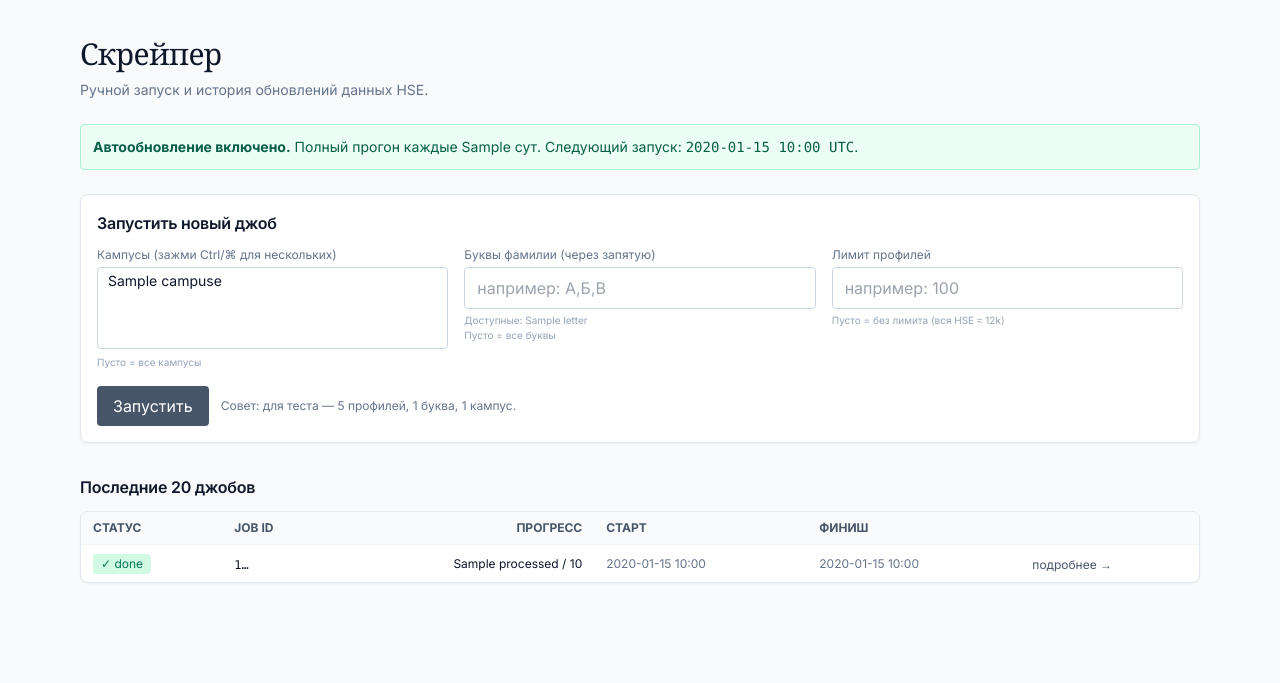
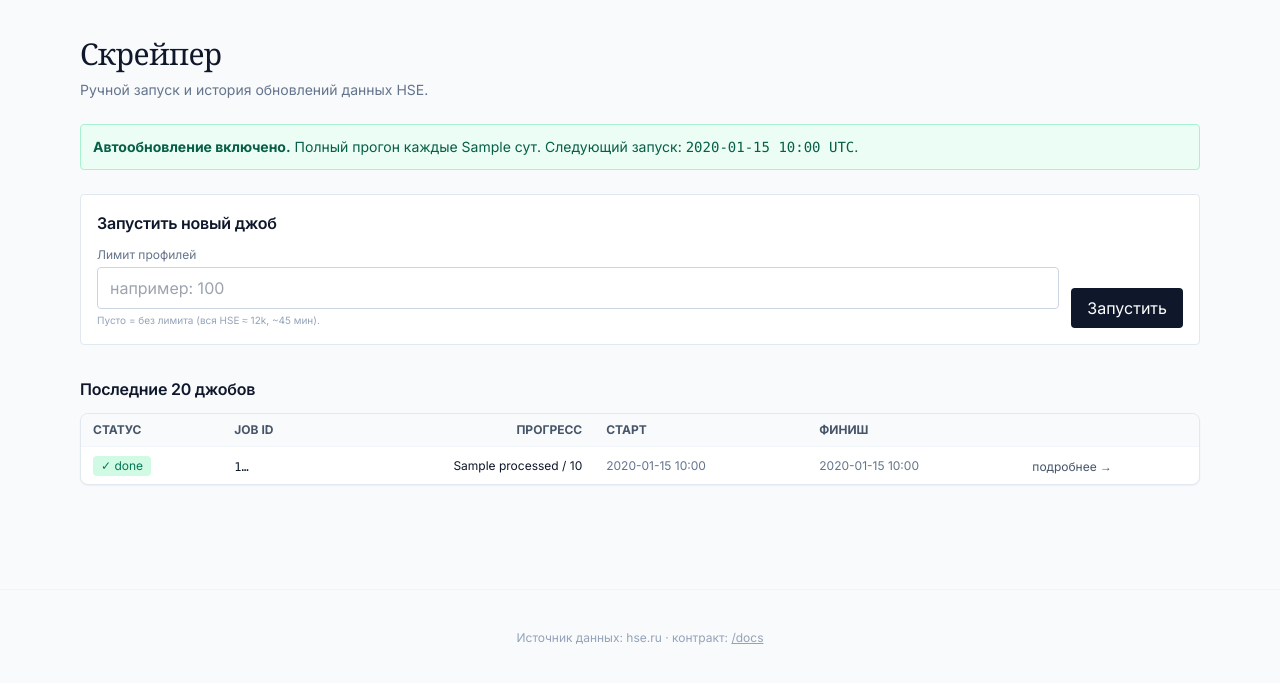
Before and after one commit to iagafoshin/dsa-faculty-service, a FastAPI app: template templates/admin.html in a window 1280 px wide. Shown: the part 57-740 px from the top of the page. After the commit the page ends 702 px from the top, so only its background shows below. Run offline with FastAPI, Linux system fonts and the light colour scheme; the template is opened without the code that fills it: most values are stand-ins (such as "Sample title", 1, 10 or a date in 2020); some libraries are stand-ins or nearby versions.

Commit message:
simplified scrape form

```diff
--- a/app/ui.py
+++ b/app/ui.py
@@ -740,7 +740,6 @@ async def person_profile(
 # из HTML-формы). Для прод-деплоя закрывайте /admin через reverse-proxy
 # (basic-auth, IP-allowlist и т.п.) либо просто не открывайте порт UI наружу.
 
-ADMIN_LETTERS = list("АБВГДЕЖЗИКЛМНОПРСТУФХЦЧШЩЭЮЯ")
 ADMIN_RUNNING_STATUSES = {
     ScrapeStatus.queued.value,
     ScrapeStatus.running.value,
@@ -760,8 +759,6 @@ async def admin_dashboard(
         select(ScrapeJob).order_by(ScrapeJob.started_at.desc()).limit(20)
     )).scalars().all()
     return templates.TemplateResponse(request, "admin.html", {
-        "campuses": await _list_campuses(db),
-        "letters": ADMIN_LETTERS,
         "jobs": rows,
         "running_statuses": ADMIN_RUNNING_STATUSES,
         "schedule_info": get_schedule_info(),
@@ -771,15 +768,10 @@ async def admin_dashboard(
 @router.post("/admin/scrape", response_class=HTMLResponse)
 async def admin_scrape_start(
     background: BackgroundTasks,
-    campus_ids: list[str] | None = Form(default=None),
-    letters: str = Form(default=""),
     limit: str = Form(default=""),
     _: str = Depends(require_admin_basic),
     db: AsyncSession = Depends(get_session),
 ):
-    # Параметры из формы — нормализуем
-    campus_ids_clean = [c for c in (campus_ids or []) if c.strip()] or None
-    letters_clean = [c.strip() for c in letters.split(",") if c.strip()] or None
     try:
         limit_i: int | None = int(limit) if limit.strip() else None
     except ValueError:
@@ -790,7 +782,7 @@ async def admin_scrape_start(
         job_id=job_id,
         status=ScrapeStatus.queued.value,
         limit_count=limit_i,
-        campus_id=",".join(campus_ids_clean) if campus_ids_clean else None,
+        campus_id=None,
         processed=0,
         total=None,
         started_at=datetime.now(timezone.utc),
@@ -800,7 +792,7 @@ async def admin_scrape_start(
 
     background.add_task(
         crawl_and_ingest,
-        limit_i, campus_ids_clean, letters_clean, job_id, AsyncSessionLocal,
+        limit_i, None, None, job_id, AsyncSessionLocal,
     )
     # 303 See Other — после POST уводит на GET страницы джоба
     return RedirectResponse(f"/admin/scrape/{job_id}", status_code=303)
--- a/templates/admin.html
+++ b/templates/admin.html
@@ -16,42 +16,19 @@
 </div>
 {% endif %}
 
-<form method="post" action="/admin/scrape" class="bg-white rounded-lg shadow-sm border border-slate-200 p-4 mb-8">
+<form method="post" action="/admin/scrape" class="bg-white rounded border border-slate-200 p-4 mb-8">
   <h2 class="font-semibold mb-3">Запустить новый джоб</h2>
 
-  <div class="grid grid-cols-1 md:grid-cols-3 gap-4">
-    <div>
-      <label class="text-xs text-slate-500 block mb-1">Кампусы (зажми Ctrl/⌘ для нескольких)</label>
-      <select name="campus_ids" multiple size="4"
-              class="w-full px-2 py-1 rounded border border-slate-300 bg-white text-sm">
-        {% for c in campuses %}<option value="{{ c.campus_id }}">{{ c.campus_name }}</option>{% endfor %}
-      </select>
-      <p class="text-[10px] text-slate-400 mt-1">Пусто = все кампусы</p>
-    </div>
-
-    <div>
-      <label class="text-xs text-slate-500 block mb-1">Буквы фамилии (через запятую)</label>
-      <input type="text" name="letters" placeholder="например: А,Б,В"
-             class="w-full px-3 py-2 rounded border border-slate-300">
-      <p class="text-[10px] text-slate-400 mt-1">Доступные: {{ letters|join(', ') }}</p>
-      <p class="text-[10px] text-slate-400">Пусто = все буквы</p>
-    </div>
-
-    <div>
+  <div class="flex flex-col sm:flex-row sm:items-end gap-3">
+    <div class="flex-1">
       <label class="text-xs text-slate-500 block mb-1">Лимит профилей</label>
       <input type="number" name="limit" min="1" max="50000" placeholder="например: 100"
              class="w-full px-3 py-2 rounded border border-slate-300">
-      <p class="text-[10px] text-slate-400 mt-1">Пусто = без лимита (вся HSE ≈ 12k)</p>
+      <p class="text-[10px] text-slate-400 mt-1">Пусто = без лимита (вся HSE ≈ 12k, ~45 мин).</p>
     </div>
-  </div>
-
-  <div class="mt-4 flex items-center gap-3">
-    <button type="submit" class="px-4 py-2 bg-ink-600 text-white rounded hover:bg-ink-900">
+    <button type="submit" class="px-4 py-2 bg-ink-900 text-white rounded hover:bg-ink-800 whitespace-nowrap">
       Запустить
     </button>
-    <span class="text-xs text-slate-500">
-      Совет: для теста — 5 профилей, 1 буква, 1 кампус.
-    </span>
   </div>
 </form>
 
```
